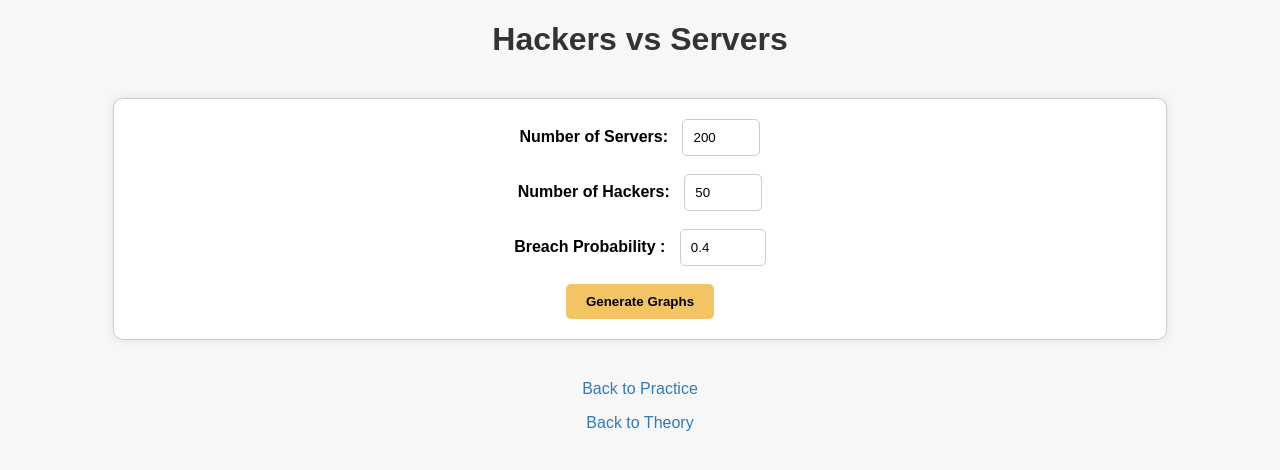
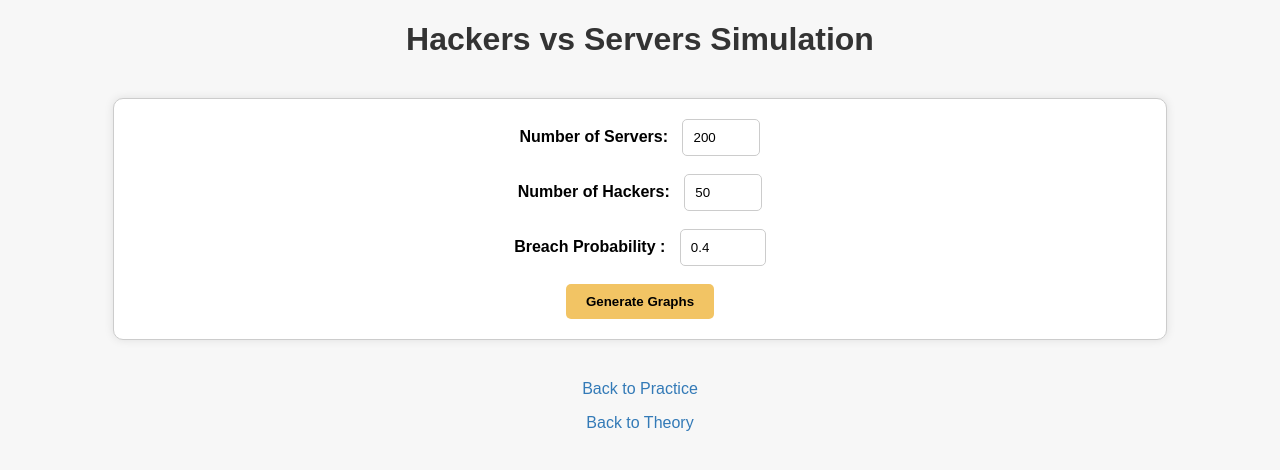
Before and after one commit to Raffo24/raffo24.github.io, a Jekyll site: the page built from _posts/statistics/2022-08-26-hw1_code.md, in a window 1280 px wide. Shown: the top 470 px of the page. Built offline with Jekyll 4.4.1, drawn with Linux system fonts in a browser that asks for light colours.

Commit message:
Update hw1_code.html

```diff
--- a/_layouts/hw1_code.html
+++ b/_layouts/hw1_code.html
@@ -70,7 +70,7 @@
 </head>
 
 <body>
-    <h1>Hackers vs Servers</h1>
+    <h1>Hackers vs Servers Simulation</h1>
     <div class="container">
         <form id="simulationForm" onsubmit="return false;">
             <label for="n">Number of Servers:</label>
```
